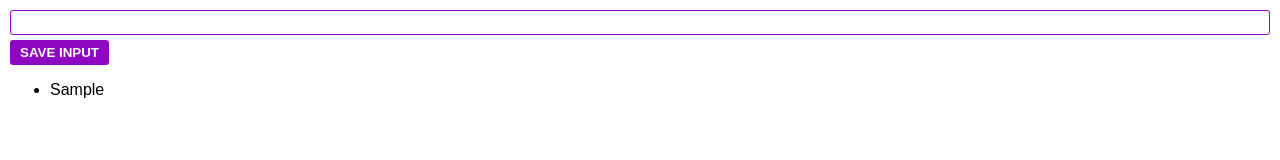
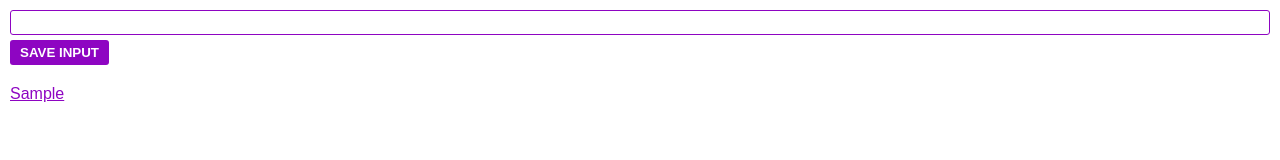
Before and after one commit to lucieyarish/url-manager-chrome-extension, a browser extension: page index.html in a window 1280 px wide. Both pictures are taken after typing "Sample" into the empty fields and a click on the button "SAVE INPUT". Drawn offline with Linux system fonts and the light colour scheme.

Commit message:
Replace string with template literal; style saved links; add manifest.json

```diff
--- a/css/styles.css
+++ b/css/styles.css
@@ -2,6 +2,7 @@ body {
     margin: 0;
     padding: 10px;
     font-family: Arial, Helvetica, sans-serif;
+    min-width: 400px;
 }
 
 .link-input {
@@ -30,3 +31,17 @@ input:focus {
     margin-top: 5px;
     font-weight: bold;
 }
+
+ul {
+    list-style: none;
+    padding-left: 0;
+    margin-top: 20px;
+}
+
+li {
+    margin-top: 5px;
+}
+
+a {
+    color: #8E05C2;
+}
--- a/js/index.js
+++ b/js/index.js
@@ -12,8 +12,13 @@ inputBtnEl.addEventListener('click', function () {
 function renderLinks() {
   let listItems = '';
   for (i = 0; i < myLinks.length; i++) {
-    listItems += '<li>' + myLinks[i] + '</li>';
+    listItems += `
+        <li>
+            <a target="_blank" href="${myLinks[i]}">
+                ${myLinks[i]}
+            </a>
+        </li>
+    `;
   }
-
   ulEl.innerHTML = listItems;
 }
```
Also changed, not shown: css/icons/bookmark-icon.png (added), manifest.json (added).
